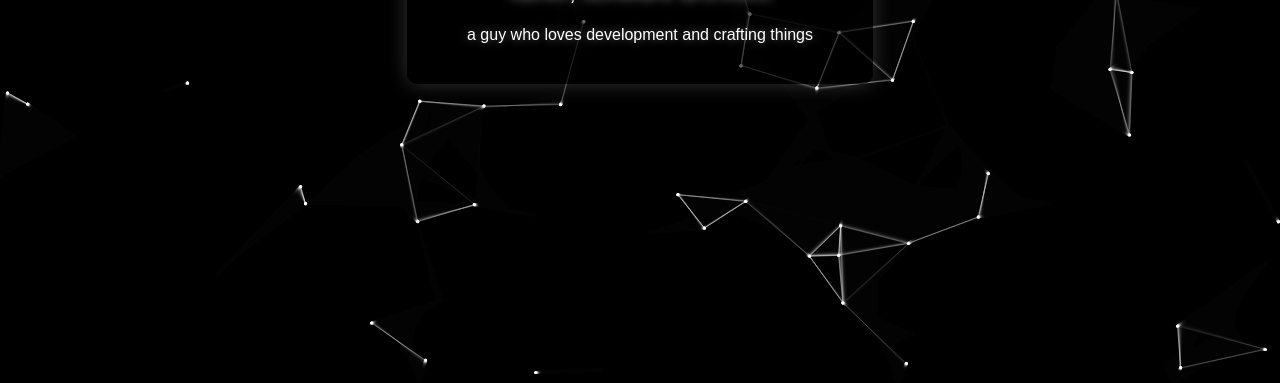
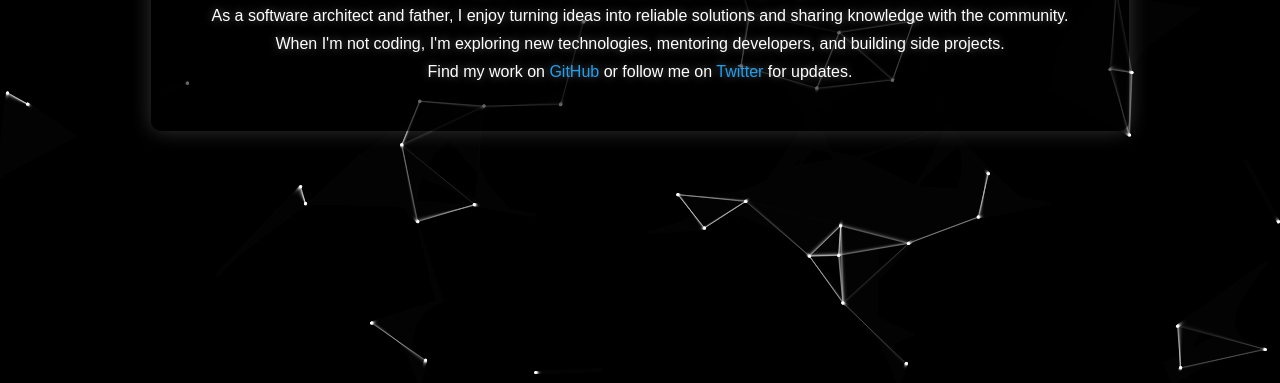
Before and after one commit to bxvqzgvjaxn5/bxvqzgvjaxn5.github.io, a plain HTML site: page index.html in a window 1280 px wide. Shown: the part 417-800 px from the top of the page. Drawn offline with Linux system fonts and the light colour scheme.

Commit message:
feat: expand homepage and add twitter link

```diff
--- a/index.html
+++ b/index.html
@@ -46,9 +46,16 @@
       text-shadow: 0 0 10px rgba(255,255,255,0.6);
     }
     .panel p {
-      margin: 0;
+      margin: 0 0 10px;
       font-size: 1rem;
       text-shadow: 0 0 8px rgba(255,255,255,0.4);
+    }
+    .panel a {
+      color: #1DA1F2;
+      text-decoration: none;
+    }
+    .panel a:hover {
+      text-decoration: underline;
     }
   </style>
 </head>
@@ -58,6 +65,9 @@
     <h1>bxvqzgvjaxn5</h1>
     <h2>father, software architect</h2>
     <p>a guy who loves development and crafting things</p>
+    <p>As a software architect and father, I enjoy turning ideas into reliable solutions and sharing knowledge with the community.</p>
+    <p>When I'm not coding, I'm exploring new technologies, mentoring developers, and building side projects.</p>
+    <p>Find my work on <a href="https://github.com/bxvqzgvjaxn5" target="_blank" rel="noopener noreferrer">GitHub</a> or follow me on <a href="https://twitter.com/bxvqzgvjaxn5" target="_blank" rel="noopener noreferrer">Twitter</a> for updates.</p>
   </div>
   <script>
     const canvas = document.getElementById('background');
```
Also changed, not shown: 1 other file.
